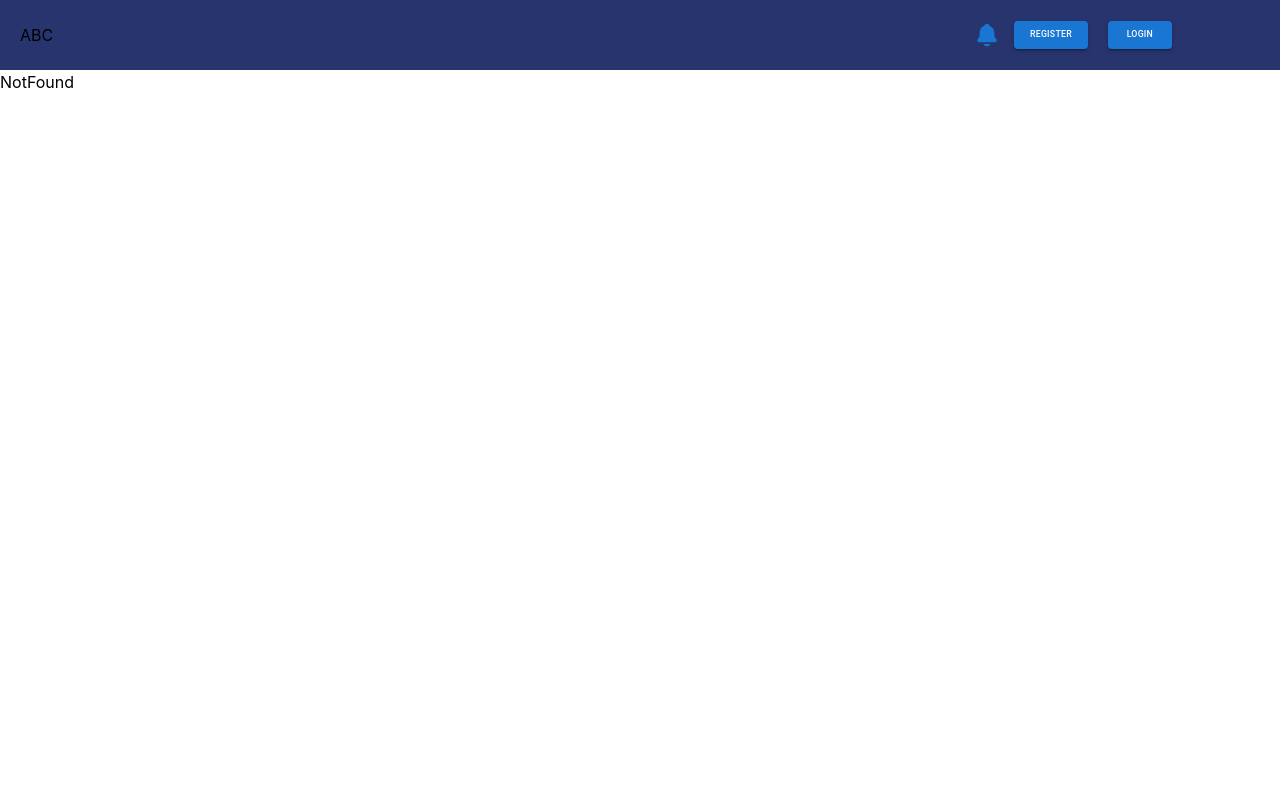
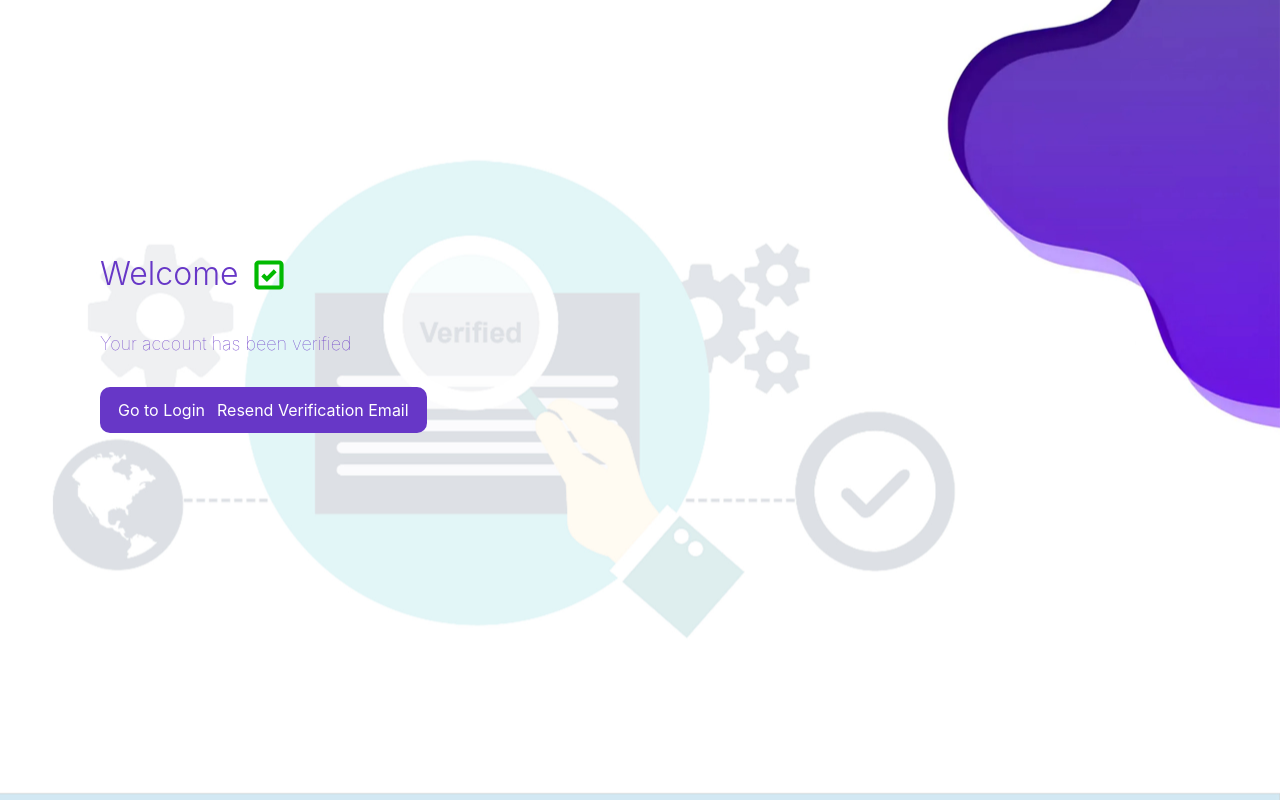
Before and after one commit to truonglamdev/CMU-CS445HIS_TEAM4_FRONTEND, a React (Vite) app: page /verify in a window 1280 px wide. Built offline with nearby package versions, Linux system fonts and the light colour scheme.

Commit message:
pageNotFound

```diff
--- /dev/null
+++ b/src/pages/EmailConfirm/EmailVerifier.css
@@ -0,0 +1,52 @@
+.email-verifier-container {
+    background-image: url('./Image/BackgroundEmailVerify.jpg');
+    background-position: center;
+    background-repeat: no-repeat;
+    background-size: cover;
+    height: 100vh;
+    width: 100%;
+}
+.content {
+    display: inline-block;
+    margin-top: 250px;
+    margin-left: 100px;
+}
+.content h1 {
+    display: flex;
+    color: #6737c7;
+    font-weight: 300;
+    gap: 5px;
+}
+.content i {
+    color: #01ba01;
+    font-size: 5rem;
+}
+
+.content div {
+    margin-top: 30px;
+    color: #6737c7;
+    font-size: 18px;
+    font-weight: lighter;
+}
+
+.content p {
+    margin-top: 30px;
+    border: solid none;
+    display: inline-block;
+    padding: 10px 12px;
+    background-color: #6737c7;
+    border-radius: 10px;
+    cursor: pointer;
+}
+.content button {
+    color: #fff;
+    text-decoration: none;
+    border: none;
+    background-color: #6737c7;
+    cursor: pointer;
+}
+
+
+.content p > button:hover {
+    text-decoration: underline;
+}
--- /dev/null
+++ b/src/pages/EmailConfirm/EmailVerifier.jsx
@@ -0,0 +1,22 @@
+import './EmailVerifier.css';
+import { BiCheckboxChecked } from 'react-icons/bi';
+function EmailVerifier() {
+    return (
+        <div className="email-verifier-container">
+            <div className="content">
+                <h1 >
+                    Welcome
+                    <i>
+                        <BiCheckboxChecked />
+                    </i>
+                </h1>
+                <div >Your account has been verified</div>
+                <p>
+                    <button href="" className='btn-backlog'>Go to Login</button>
+                    <button href="" className='btn-verify'>Resend Verification Email</button>
+                </p>
+            </div>
+        </div>
+    );
+}
+export default EmailVerifier;
--- /dev/null
+++ b/src/pages/EmailConfirm/index.js
@@ -0,0 +1 @@
+export { default } from './EmailVerifier';
--- a/src/pages/Login/index.js
+++ b/src/pages/Login/index.js
@@ -1 +1 @@
-export { default } from "./Login";
+export { default } from './Login';
--- /dev/null
+++ b/src/pages/NotFound/NotFound.css
@@ -0,0 +1,39 @@
+.not-found-container {
+    text-align: center;
+    margin-top: 20vh;
+    color: #727071;
+    font-family: 'Raleway55' serif;
+
+}
+
+.not-found-container h1 {
+    font-style: italic;
+    font-size: 10em;
+}
+
+
+.not-found-container div {
+    font-size: 3rem;
+    margin-bottom: 20px;
+    font-weight: bold;
+}
+
+.not-found-container p {
+    display: inline-block;
+    padding: 4px;
+    border: medium solid #727071;
+    box-shadow: -5px 5px;
+    cursor: pointer;
+}
+
+.not-found-container a {
+    font-family: 'Raleway55' serif;
+    font-weight: bold;
+    text-decoration: none;
+    margin: 30px 30px;
+    color: #727071;
+}
+
+.not-found-container a:hover {
+    text-decoration: underline;
+}
--- a/src/pages/NotFound/NotFound.jsx
+++ b/src/pages/NotFound/NotFound.jsx
@@ -1,7 +1,14 @@
+import './NotFound.css';
 function NotFound() {
-  return (
-    <div>NotFound</div>
-  )
+    return (
+        <div className="not-found-container">
+            <h1>404</h1>
+            <div>Oops ! Page not found</div>
+            <p>
+                <a href="/">Return Home</a>
+            </p>
+        </div>
+    );
 }
 
-export default NotFound
+export default NotFound;
```
Also changed, not shown: src/routes.ts (+11 -6 lines), src/pages/EmailConfirm/Image/BackgroundEmailVerify.jpg (added).
